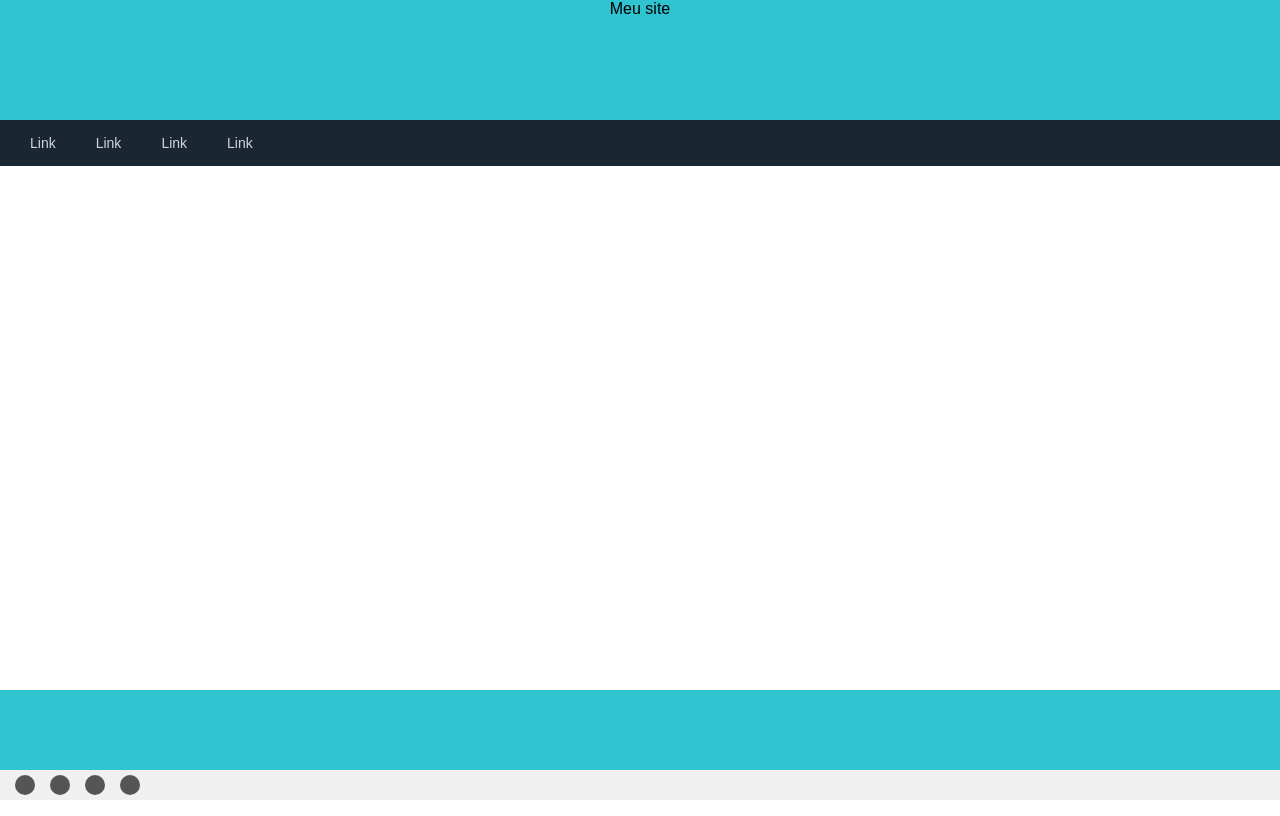
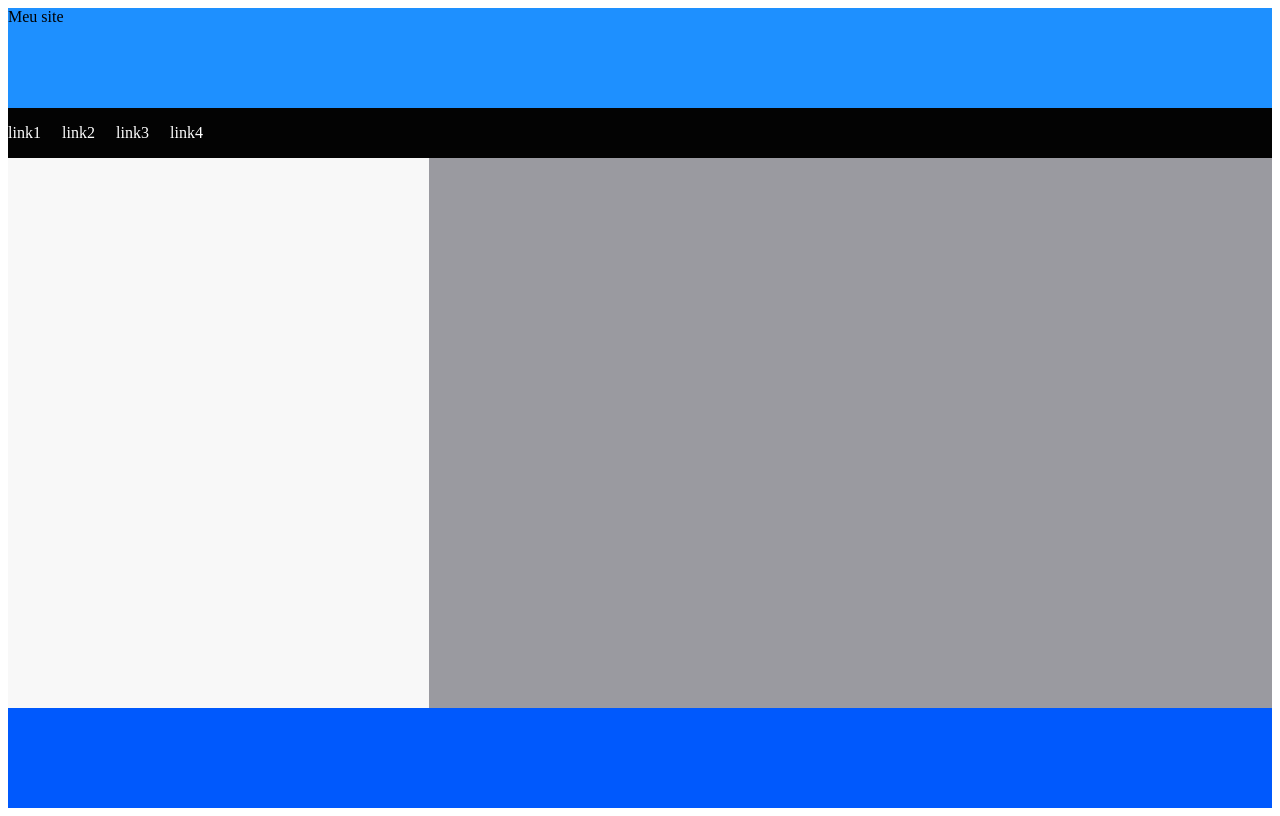
Before and after one commit to diegomanut/estudo-display-grid, a plain HTML site: page exercicio.html in a window 1280 px wide. Drawn offline with Linux system fonts and the light colour scheme.

Commit message:
exercicio2

```diff
--- a/exercicio.css
+++ b/exercicio.css
@@ -1,4 +1,80 @@
-*{
+body {
+  height: 100vh;
+  display: grid;
+  grid-template-areas:
+    'header header'
+    ' nav nav'
+    'aside main'
+    'footer footer'
+  ;
+  grid-template-columns: 1fr 2fr;
+  grid-template-rows: 100px 50px auto 100px;
+}
+
+
+
+.header {
+  grid-area: header;
+  background-color: dodgerblue;
+  grid-template-columns:repeat(4, auto);
+  display: grid;
+}
+
+.nav {
+  display: grid nav;
+  grid-area: nav;
+  background-color: rgb(3, 3, 3);
+}
+
+.aside {
+  grid-area: aside;
+  background-color: rgb(248, 248, 248);
+}
+
+.main {
+  grid-area: main;
+  background-color: rgb(154, 154, 160);
+}
+
+.footer {
+  grid-area: footer;
+  background-color: rgb(0, 89, 253);
+
+}
+.nav_link{
+  grid grid-area:nav;
+  height: 100px;
+  width: 50px;
+line-height:50px;
+display: inline-block;
+line-height: 50px;
+text-decoration:none ;
+color:white;
+
+}
+a:hover{
+
+}
+
+@media(max-width: 800px) {
+  body {
+    height: 100vh;
+    display: grid;
+    grid-template-areas:
+      'header header'
+      ' nav nav'
+      'aside main'
+      'footer footer'
+    ;
+    grid-template-columns: auto;
+    grid-template-rows: 100px auto auto 100px;
+  }
+}
+
+
+
+
+/* *{
     margin: 0;
     padding: 0;
     box-sizing:border-box;
@@ -21,7 +97,7 @@ body{
     padding:  15 px 30 px;
     display: flex;
 }
-.nav-item{
+.nav{
     color: white;
     margin-right: 40px;
     font-size: 14px;
@@ -108,4 +184,4 @@ body{
     margin-right: 15px;
     background-color: #555;
     border-radius: 50%;
-  }
+  } */
--- a/exercicio.html
+++ b/exercicio.html
@@ -1,5 +1,5 @@
 <!DOCTYPE html>
-<html lang="en">
+<html lang="pt-BR">
 
 <head>
     <meta charset="UTF-8">
@@ -10,28 +10,39 @@
 </head>
 
 <body>
-    <div class="header">Meu site</div>
+    <header class="header">Meu site
+    </header>
+    <nav class="nav">
+        <a href="#" class="nav_link">link1</a>
+        <a href="#" class="nav_link">link2 </a>
+        <a href="#"class="nav_link">link3</a>
+        <a href="#"class="nav_link">link4</a>
 
-    <nav class="navbar">
+    </nav>
+    <aside class="aside"></aside>
+    <main class="main"></main>
+    <footer class="footer"></footer>
+
+    <!--      <nav class="navbar">
         <a href="#" class="nav-item">Link</a>
         <a href="#" class="nav-item">Link</a>
         <a href="#" class="nav-item">Link</a>
         <a href="#" class="nav-item">Link</a>
-    </nav>
+    </nav> -->
 
-    <div class="content">
+    <!--  <div class="content">
         <div class="left-column"></div>
         <div class="right-column"></div>
-    </div>
+    </div> -->
 
-    <div class="footer"></div>
-
+    <!--  <div class="footer"></div> -->
+    <!--
     <div class="taskbar">
         <div class="taskbar-icon"></div>
         <div class="taskbar-icon"></div>
         <div class="taskbar-icon"></div>
-        <div class="taskbar-icon"></div>
-    </div>
+        <div class="taskbar-icon"></div> -->
+
 </body>
 
 </html>
```
